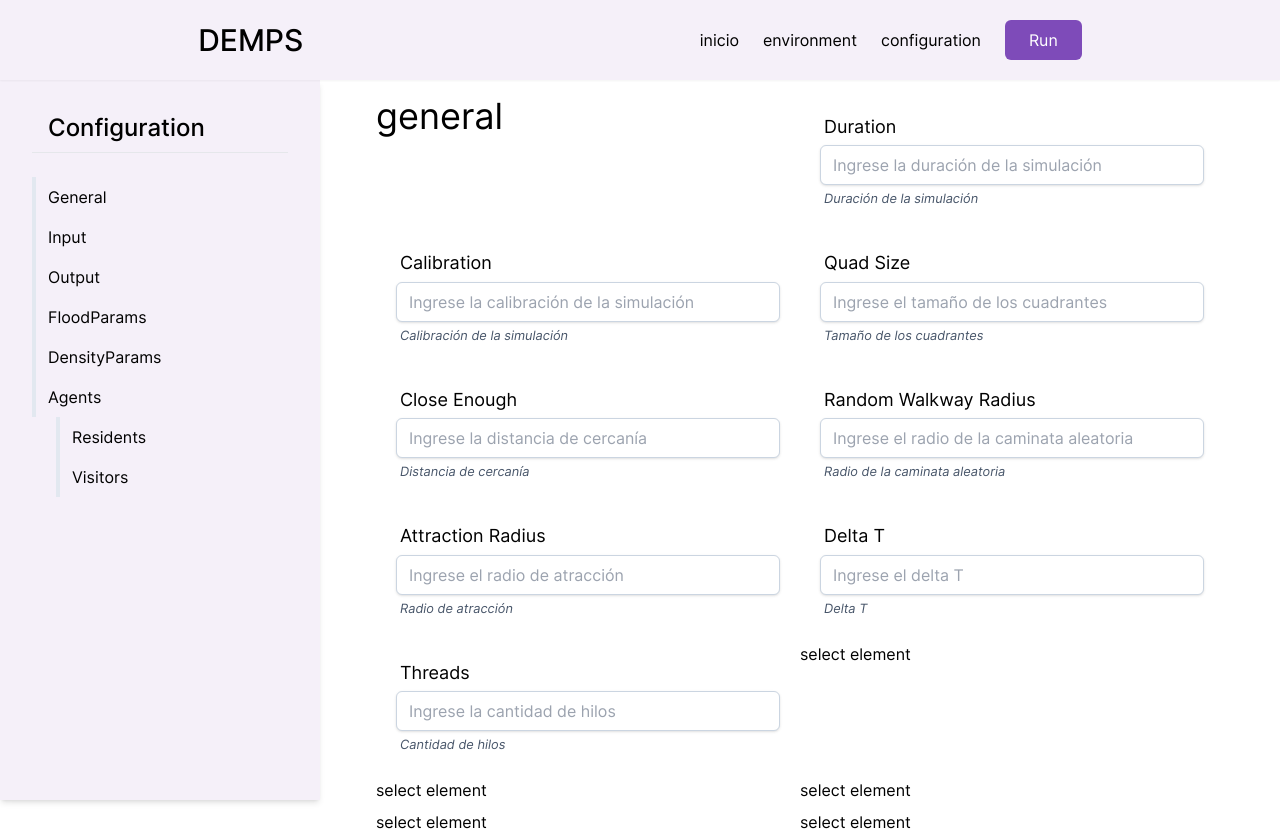
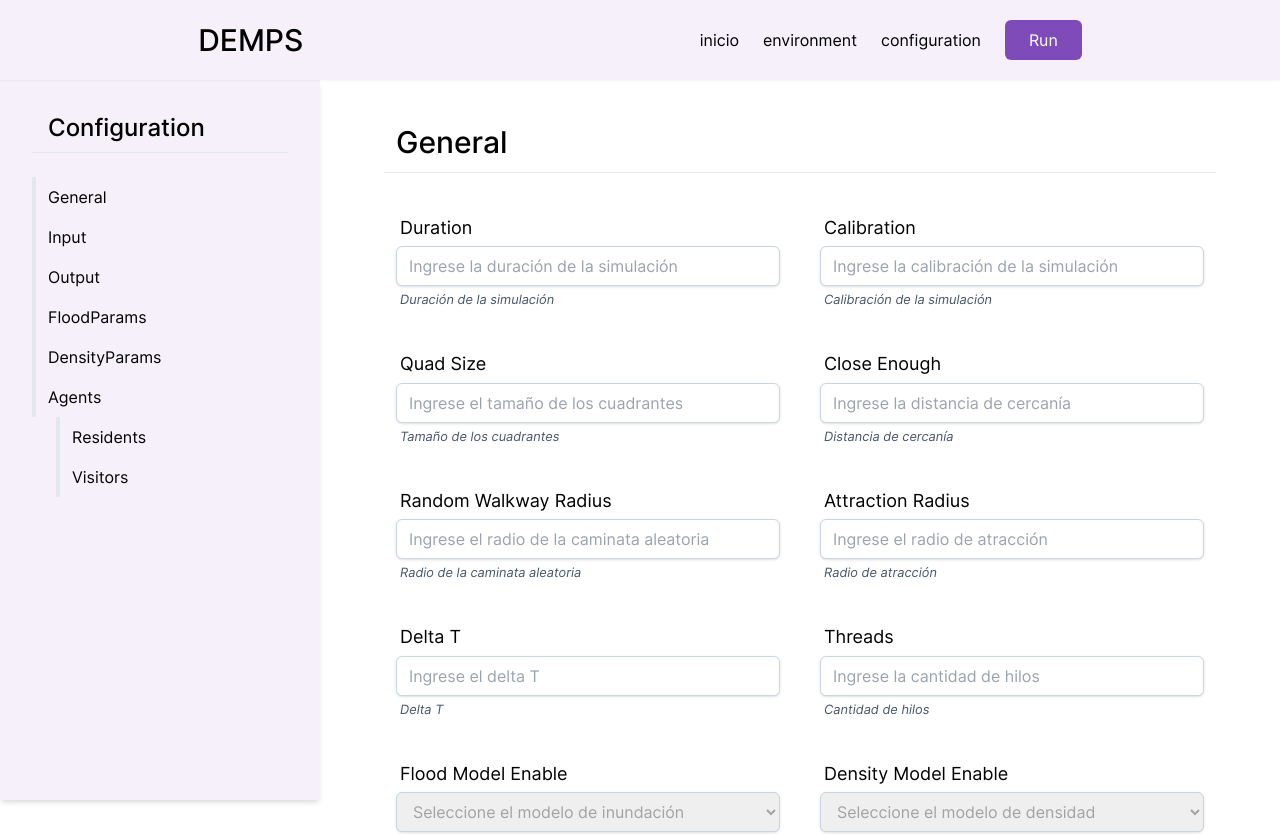
Before and after one commit to ariel-salgado/demps, a SvelteKit app: page /configuration in a window 1280 px wide. Shown: the top 834 px of the page. Built offline with nearby package versions, Linux system fonts and the light colour scheme.

Commit message:
Fixed configuration form

```diff
--- a/src/routes/(app)/configuration/+page.svelte
+++ b/src/routes/(app)/configuration/+page.svelte
@@ -1,13 +1,22 @@
 <script lang="ts">
-	import { FormGroup, Input, Select, Label, Hint } from '$lib/components/ui/form';
+	import {
+		FormTitle,
+		FormSubtitle,
+		FormGroup,
+		Input,
+		Select,
+		Label,
+		Hint
+	} from '$lib/components/ui/form';
 	import { configurationFormFields as formFields } from '$lib/utils/form-fields';
+	import { capitalize, toKebabCase } from '$lib/utils/helpers';
 
 	let formData = {};
 </script>
 
 <form>
 	{#each Object.entries(formFields) as [title, value]}
-		<h2 class="text-4xl">{title}</h2>
+		<FormTitle class="col-span-2" id={toKebabCase(title)}>{capitalize(title)}</FormTitle>
 		{#each Object.entries(value) as [key, item]}
 			{#if item.element === 'input'}
 				<FormGroup>
@@ -16,10 +25,14 @@
 					<Hint error={false}>{item.hint}</Hint>
 				</FormGroup>
 			{:else if item.element === 'select'}
-				<!-- <Select {...item.attributes} bind:value={formData[item.field]} /> -->
-				<p>select element</p>
+				<FormGroup>
+					<Label for={item.field}>{item.name}</Label>
+					<Select {...item.attributes} options={item.options} bind:value={formData[item.field]} />
+					<Hint error={false}>{item.hint}</Hint>
+				</FormGroup>
 			{:else if typeof value[key] === 'object'}
-				{#each Object.entries(value[key]) as [nestedKey, nestedItem]}
+				<FormSubtitle class="col-span-2" id={toKebabCase(key)}>{capitalize(key)}</FormSubtitle>
+				{#each Object.values(value[key]) as nestedItem}
 					{#if nestedItem.element === 'input'}
 						<FormGroup>
 							<Label for={nestedItem.field}>{nestedItem.name}</Label>
@@ -27,8 +40,15 @@
 							<Hint error={false}>{nestedItem.hint}</Hint>
 						</FormGroup>
 					{:else if nestedItem.element === 'select'}
-						<!-- <Select {...nestedItem.attributes} bind:value={formData[nestedItem.field]} /> -->
-						<p>select element</p>
+						<FormGroup>
+							<Label for={nestedItem.field}>{nestedItem.name}</Label>
+							<Select
+								{...nestedItem.attributes}
+								options={nestedItem.options}
+								bind:value={formData[nestedItem.field]}
+							/>
+							<Hint error={false}>{nestedItem.hint}</Hint>
+						</FormGroup>
 					{/if}
 				{/each}
 			{/if}
@@ -36,74 +56,6 @@
 	{/each}
 </form>
 
-<!-- {#each Object.entries(formFields) as [title, first]}
-	<h2 class="text-4xl">{title}</h2>
-	{#each Object.entries(first) as [key, value]}
-		<Field {...value} />
-	{/each}
-{/each}
- -->
-<!-- <form action="">
-	{#each Object.keys(formFields) as key}
-		{#if key !== 'agents'}
-			<FormTitle class="col-span-2" id={toKebabCase(key)}>{capitalize(key)}</FormTitle>
-			{#each Object.values(formFields[key]) as item}
-				<FormGroup>
-					<Label for={item.field}>{item.name}</Label>
-					{#if item.element === 'input'}
-						<Input
-							type={item.attributes.type}
-							name={item.field}
-							id={item.field}
-							placeholder={item.attributes.placeholder}
-							bind:value={formData[item.field]}
-						/>
-					{:else}
-						<Select
-							name={item.field}
-							id={item.field}
-							placeholder={item.attributes.placeholder}
-							bind:value={formData[item.field]}
-							options={item.attributes.options}
-						/>
-					{/if}
-					<Hint>{item.hint}</Hint>
-				</FormGroup>
-			{/each}
-		{:else}
-			<FormTitle class="col-span-2" id={toKebabCase(key)}>{capitalize(key)}</FormTitle>
-			{#each Object.keys(formFields[key]) as nestedKey}
-				<FormSubtitle class="col-span-2" id={toKebabCase(nestedKey)}
-					>{capitalize(nestedKey)}</FormSubtitle
-				>
-				{#each Object.values(formFields[key][nestedKey]) as item}
-					<FormGroup>
-						<Label for={item.field}>{item.name}</Label>
-						{#if item.element === 'input'}
-							<Input
-								type={item.attributes.type}
-								name={item.field}
-								id={item.field}
-								placeholder={item.attributes.placeholder}
-								bind:value={formData[item.field]}
-							/>
-						{:else}
-							<Select
-								name={item.field}
-								id={item.field}
-								placeholder={item.attributes.placeholder}
-								bind:value={formData[item.field]}
-								options={item.attributes.options}
-							/>
-						{/if}
-						<Hint>{item.hint}</Hint>
-					</FormGroup>
-				{/each}
-			{/each}
-		{/if}
-	{/each}
-</form> -->
-
 <style lang="postcss">
 	form {
 		@apply w-full grid grid-cols-2 gap-y-2 px-14 pt-4 pb-20;
```
